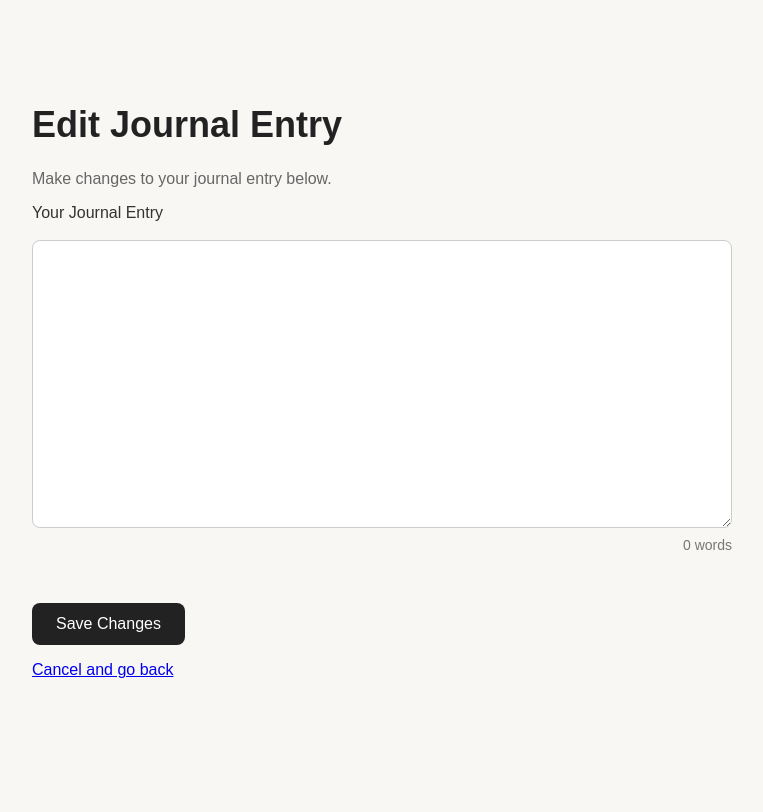
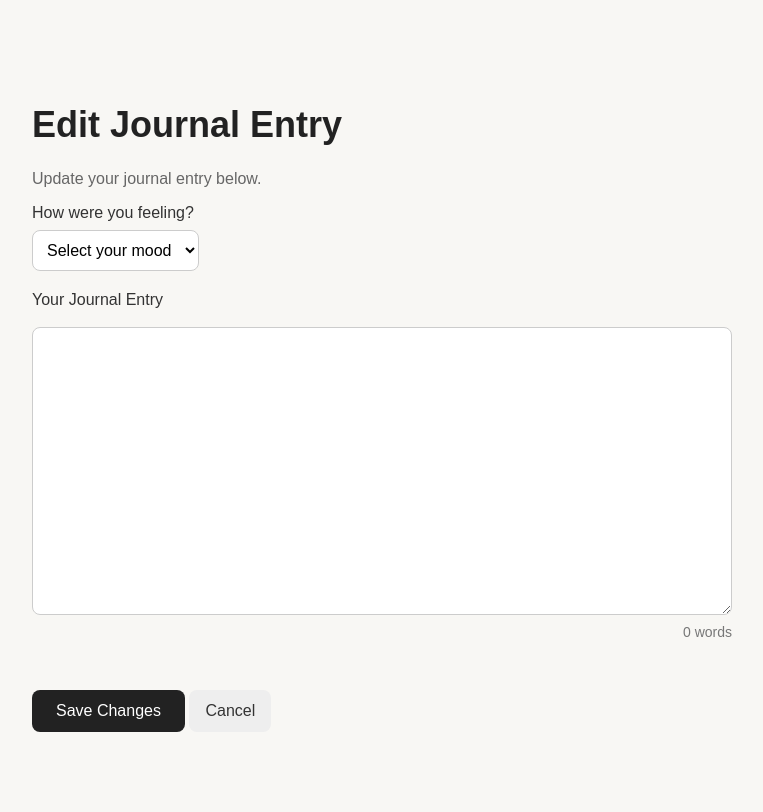
Before and after one commit to bibekshah47/daily-journal, a Flask app: template templates/edit.html in a window 1280 px wide. Shown: the whole page, without its empty margins (258-1021 px from the left). Before the commit the page ends 678 px from the top, so only its background shows below. Run offline with Flask 3, Linux system fonts and the light colour scheme; the template is opened without the code that fills it, so the values that code supplies are empty.

Commit message:
Add mood tracker to daily journal

```diff
--- a/app.py
+++ b/app.py
@@ -1,52 +1,71 @@
 
+# Import Flask tools for creating pages and handling forms
 from flask import Flask, render_template, request, redirect, url_for
+
+# Import date and time tools
 from datetime import date, datetime
+
+# Import SQLite to store journal entries
 import sqlite3
 
+# Create the Flask application
 app = Flask(__name__)
 
+
+# Homepage: display, save, search, and filter journal entries
 @app.route("/", methods=["GET", "POST"])
 def home():
+
+    # Get today's date
     today = date.today()
+
+    # Message shown after submitting a journal entry
     message = None
 
+    # Get search and date filter values from the URL
+    search_query = request.args.get("search", "")
+    filter_date = request.args.get("filter_date", "")
 
-    search_query = request.args.get("search", "")
+    # Check whether the user submitted a new journal entry
+    if request.method == "POST":
 
-    filter_date = request.args.get("filter_date", "")
-    print("Selected date:", filter_date)
+        # Get the journal text and selected mood
+        journal_entry = request.form.get("journal")
+        mood = request.form.get("mood")
 
-    print("Search keyword:", search_query)
+        # Prevent saving empty journal entries
+        if journal_entry and journal_entry.strip():
 
+            # Record the current date and time
+            created_at = datetime.now().isoformat()
 
-    if request.method == "POST":
-        journal_entry = request.form.get("journal")
-
-        if journal_entry and journal_entry.strip():
+            # Connect to the database
             connection = sqlite3.connect("journal.db")
             cursor = connection.cursor()
 
+            # Save journal text, date, and mood
             cursor.execute(
-                "INSERT INTO entries (content, created_at) VALUES (?, ?)",
-                (journal_entry, datetime.now().isoformat())
+                """
+                INSERT INTO entries (content, created_at, mood)
+                VALUES (?, ?, ?)
+                """,
+                (journal_entry, created_at, mood)
             )
 
+            # Save the changes and close the connection
             connection.commit()
             connection.close()
 
             message = "Your journal entry was saved successfully!"
+
         else:
             message = "Please write something before saving."
 
-
+    # Connect to the database to retrieve entries
     connection = sqlite3.connect("journal.db")
     cursor = connection.cursor()
 
-
-
-
-
-    # Check whether both a keyword and a date were provided
+    # Search by keyword and date together
     if search_query and filter_date:
         cursor.execute(
             """
@@ -58,93 +77,130 @@ def home():
             ("%" + search_query + "%", filter_date)
         )
 
-    # Filter entries using only the selected date
+    # Filter entries by date only
     elif filter_date:
         cursor.execute(
-            "SELECT * FROM entries WHERE date(created_at) = ? ORDER BY id DESC",
+            """
+            SELECT * FROM entries
+            WHERE date(created_at) = ?
+            ORDER BY id DESC
+            """,
             (filter_date,)
         )
 
-    # Filter entries using only the search keyword
+    # Search entries by keyword only
     elif search_query:
         cursor.execute(
-            "SELECT * FROM entries WHERE content LIKE ? ORDER BY id DESC",
+            """
+            SELECT * FROM entries
+            WHERE content LIKE ?
+            ORDER BY id DESC
+            """,
             ("%" + search_query + "%",)
         )
 
-    # If no filters are provided, display all entries
+    # Display all entries if no filters are selected
     else:
-        cursor.execute("SELECT * FROM entries ORDER BY id DESC")
+        cursor.execute(
+            "SELECT * FROM entries ORDER BY id DESC"
+        )
 
-    # Retrieve the matching entries from SQLite
+    # Get all matching journal entries
     rows = cursor.fetchall()
 
-
-
-
+    # Prepare entries for displaying on the website
     entries = []
 
     for entry in rows:
+
+        # Get the journal entry information
         entry_id = entry[0]
         content = entry[1]
         created_at = datetime.fromisoformat(entry[2])
+        mood = entry[3]
 
-        formatted_date = created_at.strftime("%B %d, %Y • %I:%M %p")
+        # Format the date into a readable format
+        formatted_date = created_at.strftime(
+            "%B %d, %Y • %I:%M %p"
+        )
 
-        entries.append((entry_id, content, formatted_date))
+        # Store the entry information together
+        entries.append(
+            (entry_id, content, formatted_date, mood)
+        )
 
-
+    # Close the database connection
     connection.close()
 
+    # Display the homepage with journal entries
     return render_template(
         "index.html",
         today=today,
         entries=entries,
         message=message,
-
-        # Pass the search keyword to the HTML template
         search_query=search_query,
-
-        # Remember the date selected in the date picker
         filter_date=filter_date
     )
 
 
+# Delete an existing journal entry
 @app.route("/delete/<int:entry_id>", methods=["POST"])
 def delete_entry(entry_id):
+
+    # Connect to the database
     connection = sqlite3.connect("journal.db")
     cursor = connection.cursor()
 
+    # Delete the entry with the matching ID
     cursor.execute(
         "DELETE FROM entries WHERE id = ?",
         (entry_id,)
     )
 
+    # Save the deletion and close the connection
     connection.commit()
     connection.close()
 
+    # Return to the homepage
     return redirect(url_for("home"))
 
 
+# Edit an existing journal entry
 @app.route("/edit/<int:entry_id>", methods=["GET", "POST"])
 def edit_entry(entry_id):
+
+    # Connect to the database
     connection = sqlite3.connect("journal.db")
     cursor = connection.cursor()
 
+    # Check whether the user submitted the edit form
     if request.method == "POST":
+
+        # Get the updated journal text and mood
         updated_content = request.form.get("journal")
+        updated_mood = request.form.get("mood")
 
+        # Make sure the updated journal text is not empty
         if updated_content and updated_content.strip():
+
+            # Update both content and mood in the database
             cursor.execute(
-                "UPDATE entries SET content = ? WHERE id = ?",
-                (updated_content, entry_id)
+                """
+                UPDATE entries
+                SET content = ?, mood = ?
+                WHERE id = ?
+                """,
+                (updated_content, updated_mood, entry_id)
             )
 
+            # Save the updated entry
             connection.commit()
             connection.close()
 
+            # Return to the homepage
             return redirect(url_for("home"))
 
+    # Retrieve the journal entry being edited
     cursor.execute(
         "SELECT * FROM entries WHERE id = ?",
         (entry_id,)
@@ -153,12 +209,14 @@ def edit_entry(entry_id):
     entry = cursor.fetchone()
     connection.close()
 
+    # Show an error if the entry does not exist
     if entry is None:
         return "Journal entry not found", 404
 
+    # Display the edit page
     return render_template("edit.html", entry=entry)
 
 
-
+# Start the Flask development server
 if __name__ == "__main__":
     app.run(debug=True, port=5001)
--- a/static/style.css
+++ b/static/style.css
@@ -216,3 +216,26 @@ button:hover {
     text-align: right;
     margin-top: 5px;
 }
+
+
+/* Add spacing around the mood selection area */
+.mood-section {
+    margin-top: 15px;
+    margin-bottom: 20px;
+}
+
+/* Display the mood label above the dropdown */
+.mood-section label {
+    display: block;
+    margin-bottom: 8px;
+    font-weight: 500;
+}
+
+/* Style the mood dropdown */
+.mood-section select {
+    padding: 10px;
+    border: 1px solid #cccccc;
+    border-radius: 8px;
+    font-size: 16px;
+    background-color: white;
+}
--- a/templates/edit.html
+++ b/templates/edit.html
@@ -1,76 +1,130 @@
 
 <!DOCTYPE html>
 <html lang="en">
+
 <head>
+    <!-- Character encoding -->
     <meta charset="UTF-8">
+
+    <!-- Responsive page layout -->
     <meta name="viewport" content="width=device-width, initial-scale=1.0">
+
     <title>Edit Journal Entry</title>
 
+    <!-- Connect the CSS stylesheet -->
     <link rel="stylesheet"
           href="{{ url_for('static', filename='style.css') }}">
 </head>
+
 <body>
 
     <h1>Edit Journal Entry</h1>
-    <p>Make changes to your journal entry below.</p>
 
-    <form action="{{ url_for('edit_entry', entry_id=entry[0]) }}"
-          method="POST">
+    <p>Update your journal entry below.</p>
 
-        <label for="journal">Your Journal Entry</label>
+    <!-- Form for updating an existing entry -->
+    <form
+        action="{{ url_for('edit_entry', entry_id=entry[0]) }}"
+        method="POST"
+    >
+
+        <!-- Edit the mood -->
+        <div class="mood-section">
+
+            <label for="mood">How were you feeling?</label>
+
+            <select id="mood" name="mood">
+
+                <option value="">Select your mood</option>
+
+                <option value="Happy"
+                    {% if entry[3] == "Happy" %}selected{% endif %}>
+                    😊 Happy
+                </option>
+
+                <option value="Excited"
+                    {% if entry[3] == "Excited" %}selected{% endif %}>
+                    🤩 Excited
+                </option>
+
+                <option value="Neutral"
+                    {% if entry[3] == "Neutral" %}selected{% endif %}>
+                    😐 Neutral
+                </option>
+
+                <option value="Sad"
+                    {% if entry[3] == "Sad" %}selected{% endif %}>
+                    😔 Sad
+                </option>
+
+                <option value="Stressed"
+                    {% if entry[3] == "Stressed" %}selected{% endif %}>
+                    😫 Stressed
+                </option>
+
+            </select>
+
+        </div>
+
+        <!-- Edit the existing journal text -->
+        <label for="edit-journal">Your Journal Entry</label>
 
         <br><br>
 
-
-        <!-- Textarea for editing an existing journal entry -->
         <textarea
             id="edit-journal"
             name="journal"
-            rows="10">{{ entry[1] }}</textarea>
+            rows="10"
+            cols="50">{{ entry[1] }}</textarea>
 
-        <!-- Display the number of words in the entry -->
+        <!-- Live word counter -->
         <p id="edit-word-count">0 words</p>
 
         <br><br>
 
+        <!-- Save updated journal entry -->
+        <button type="submit">Save Changes</button>
 
-        <button type="submit">Save Changes</button>
+        <!-- Return to the homepage -->
+        <a href="{{ url_for('home') }}" class="clear-button">
+            Cancel
+        </a>
+
     </form>
 
-    <p>
-        <a href="{{ url_for('home') }}">Cancel and go back</a>
-    </p>
 
+    <!-- JavaScript for counting words on the edit page -->
+    <script>
 
-    <!-- JavaScript to count words on the Edit page -->
-    <script>
-        // Get the journal textarea
-        const editJournal = document.getElementById("edit-journal");
+        // Find the edit textarea
+        const journalInput = document.getElementById("edit-journal");
 
-        // Get the word counter paragraph
-        const editWordCount = document.getElementById("edit-word-count");
+        // Find the word count paragraph
+        const wordCount = document.getElementById("edit-word-count");
 
-        // Function to calculate the word count
+        // Function for updating the word count
         function updateWordCount() {
 
-            // Get the text and remove extra spaces
-            const text = editJournal.value.trim();
+            // Get the text without extra spaces
+            const text = journalInput.value.trim();
 
-            // Count words separated by whitespace
-            const count = text === "" ? 0 : text.split(/\s+/).length;
+            // Calculate the number of words
+            const count = text === ""
+                ? 0
+                : text.split(/\s+/).length;
 
-            // Display the updated word count
-            editWordCount.textContent =
+            // Display the word count
+            wordCount.textContent =
                 count + (count === 1 ? " word" : " words");
         }
 
-        // Count existing words when the page opens
+        // Show the current word count when the page opens
         updateWordCount();
 
-        // Update the count whenever the text changes
-        editJournal.addEventListener("input", updateWordCount);
+        // Update the count whenever the user types
+        journalInput.addEventListener("input", updateWordCount);
+
     </script>
-
 
 </body>
 </html>
```
Also changed, not shown: database.py (+13 -5 lines), templates/index.html (+96 -22 lines).
